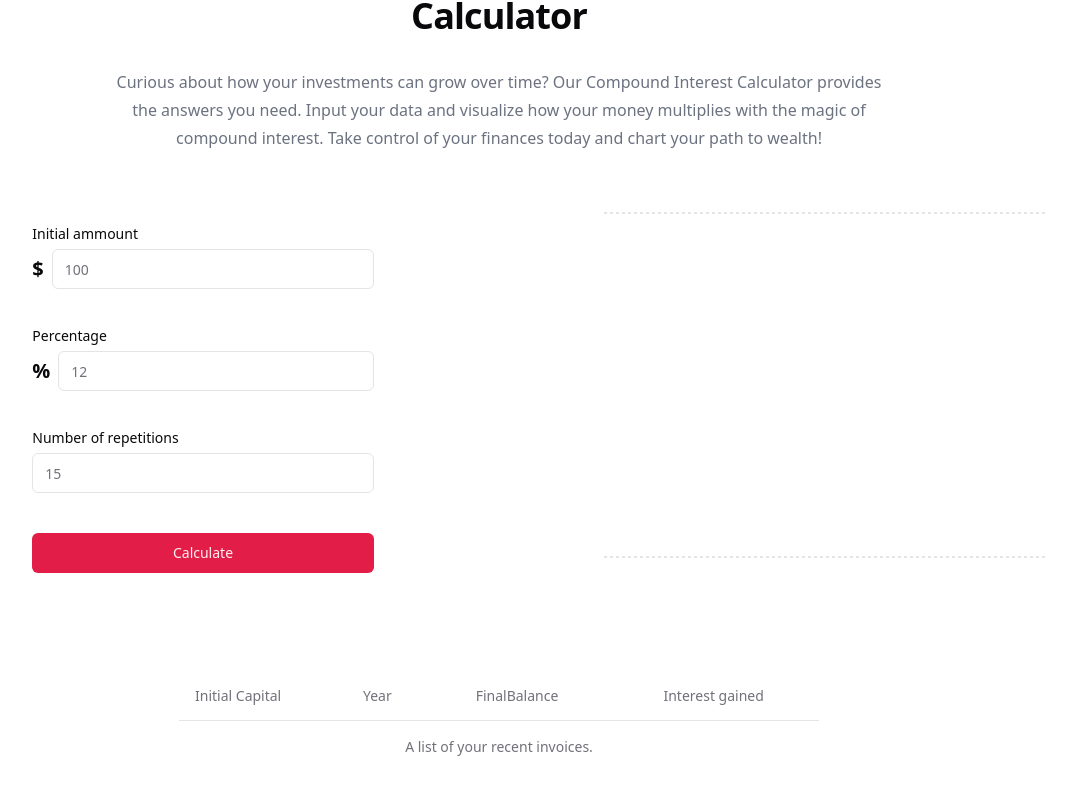
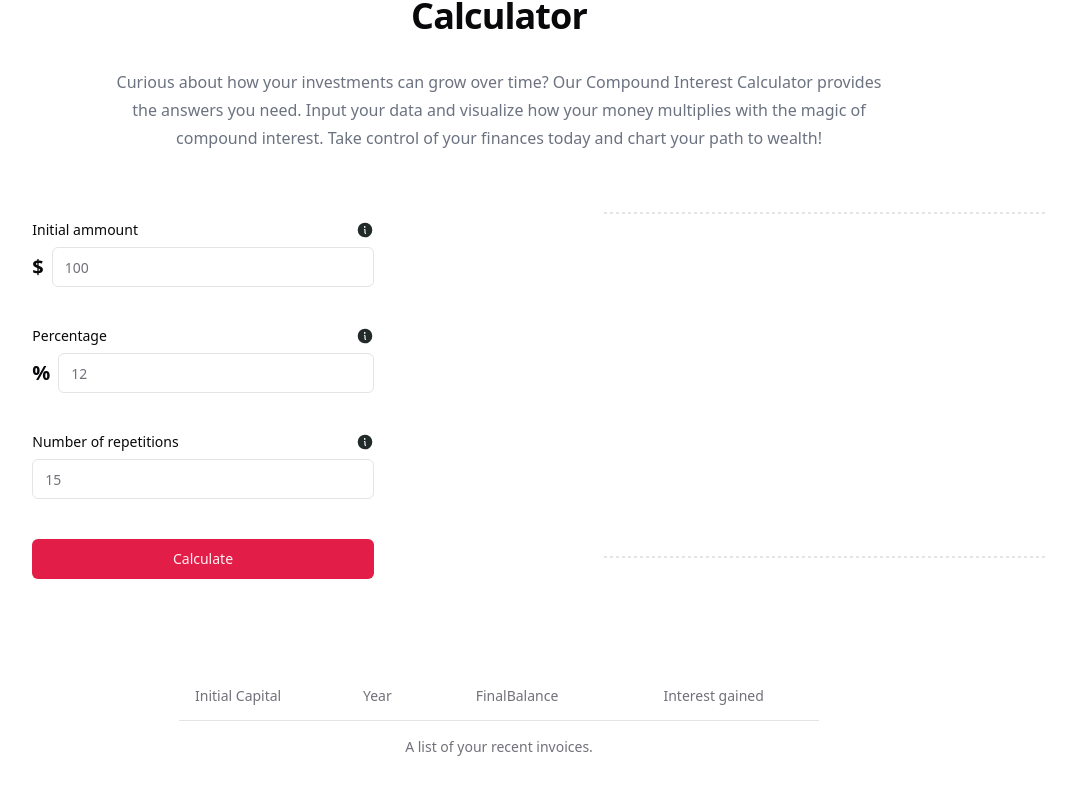
Before and after one commit to jonniermartinez/ProfitPulse, a React (Vite) app: page / in a window 1280 px wide. Shown: the part 1944-2739 px from the top of the page, without its empty margins (141-1217 px from the left). Built offline with nearby package versions, Linux system fonts and the light colour scheme.

Commit message:
tool tips

```diff
--- a/package.json
+++ b/package.json
@@ -12,6 +12,7 @@
   "dependencies": {
     "@radix-ui/react-label": "^2.0.2",
     "@radix-ui/react-slot": "^1.0.2",
+    "@radix-ui/react-tooltip": "^1.0.6",
     "class-variance-authority": "^0.7.0",
     "clsx": "^2.0.0",
     "lucide-react": "^0.274.0",
--- a/src/components/CalculatorSection/CalculatorSection.tsx
+++ b/src/components/CalculatorSection/CalculatorSection.tsx
@@ -64,26 +64,20 @@
                 label="Initial ammount"
                 name="initialAmmount"
                 simbol="$"
-                infoHelp={false}
+                info="Amount of money you initially put into an investment or the amount you borrow from a lender."
               />
-              {/* <Question
-                label="Annual Contribution"
-                name="annualContribution"
-                infoHelp={false}
-                simbol="$"
-              ></Question> */}
               <Question
                 placeholder="12"
                 label="Percentage"
                 name="yearlyPercentage"
                 simbol="%"
-                infoHelp={false}
+                info="Rate at which your initial amount of money (principal) will grow or accumulate over time."
               ></Question>
               <Question
                 placeholder="15"
                 label="Number of repetitions"
                 name="years"
-                infoHelp={false}
+                info="Represents the duration for which you want to calculate the compound interest. It is usually expressed in years, but you can also use fractions of a year (e.g., half a year, three months, etc.)."
               ></Question>
               <Button className="">Calculate</Button>
             </div>
--- a/src/components/Question/Question.tsx
+++ b/src/components/Question/Question.tsx
@@ -1,5 +1,11 @@
 import { Input } from "../ui/input";
 import { Label } from "../ui/label";
+import {
+  Tooltip,
+  TooltipContent,
+  TooltipProvider,
+  TooltipTrigger,
+} from "@/components/ui/tooltip";
 
 interface Props {
   label: string;
@@ -7,32 +13,45 @@
   simbol?: string;
   infoHelp?: boolean;
   placeholder: string;
+  info: string;
 }
 
 function Question({
   label,
   placeholder,
   simbol,
+  info,
   infoHelp = true,
   name,
 }: Props) {
   return (
     <div className="text-start flex flex-col gap-2">
       <div className="flex items-center w-full justify-between">
+        <TooltipProvider>
           <Label>{label}</Label>
           {infoHelp ? (
+            <>
+              <Tooltip>
+                <TooltipTrigger>
                   <svg
                     xmlns="http://www.w3.org/2000/svg"
-            width="15"
-            height="15"
+                    width="18"
+                    height="18"
                     fill="#222b2a"
                     viewBox="0 0 256 256"
                   >
                     <path d="M128,24A104,104,0,1,0,232,128,104.11,104.11,0,0,0,128,24Zm-4,48a12,12,0,1,1-12,12A12,12,0,0,1,124,72Zm12,112a16,16,0,0,1-16-16V128a8,8,0,0,1,0-16,16,16,0,0,1,16,16v40a8,8,0,0,1,0,16Z"></path>
                   </svg>
+                </TooltipTrigger>
+                <TooltipContent>
+                  <p className="x-5">{info}</p>
+                </TooltipContent>
+              </Tooltip>
+            </>
           ) : (
             ""
           )}
+        </TooltipProvider>
       </div>
       <div className="flex items-center gap-2">
         {simbol ? <span className="font-bold text-xl ">{simbol}</span> : ""}
--- /dev/null
+++ b/src/components/ui/tooltip.tsx
@@ -0,0 +1,28 @@
+import * as React from "react";
+import * as TooltipPrimitive from "@radix-ui/react-tooltip";
+
+import { cn } from "@/lib/utils";
+
+const TooltipProvider = TooltipPrimitive.Provider;
+
+const Tooltip = TooltipPrimitive.Root;
+
+const TooltipTrigger = TooltipPrimitive.Trigger;
+
+const TooltipContent = React.forwardRef<
+  React.ElementRef<typeof TooltipPrimitive.Content>,
+  React.ComponentPropsWithoutRef<typeof TooltipPrimitive.Content>
+>(({ className, sideOffset = 4, ...props }, ref) => (
+  <TooltipPrimitive.Content
+    ref={ref}
+    sideOffset={sideOffset}
+    className={cn(
+      "z-50 overflow-hidden rounded-md border bg-popover px-3 py-1.5 text-sm text-popover-foreground shadow-md animate-in fade-in-0 zoom-in-95 data-[state=closed]:animate-out data-[state=closed]:fade-out-0 data-[state=closed]:zoom-out-95 data-[side=bottom]:slide-in-from-top-2 data-[side=left]:slide-in-from-right-2 data-[side=right]:slide-in-from-left-2 data-[side=top]:slide-in-from-bottom-2",
+      className
+    )}
+    {...props}
+  />
+));
+TooltipContent.displayName = TooltipPrimitive.Content.displayName;
+
+export { Tooltip, TooltipTrigger, TooltipContent, TooltipProvider };
```
Also changed, not shown: 1 other file (tests, documents, lock files or other folders). Lines whose indentation alone changed are shown as unchanged.
